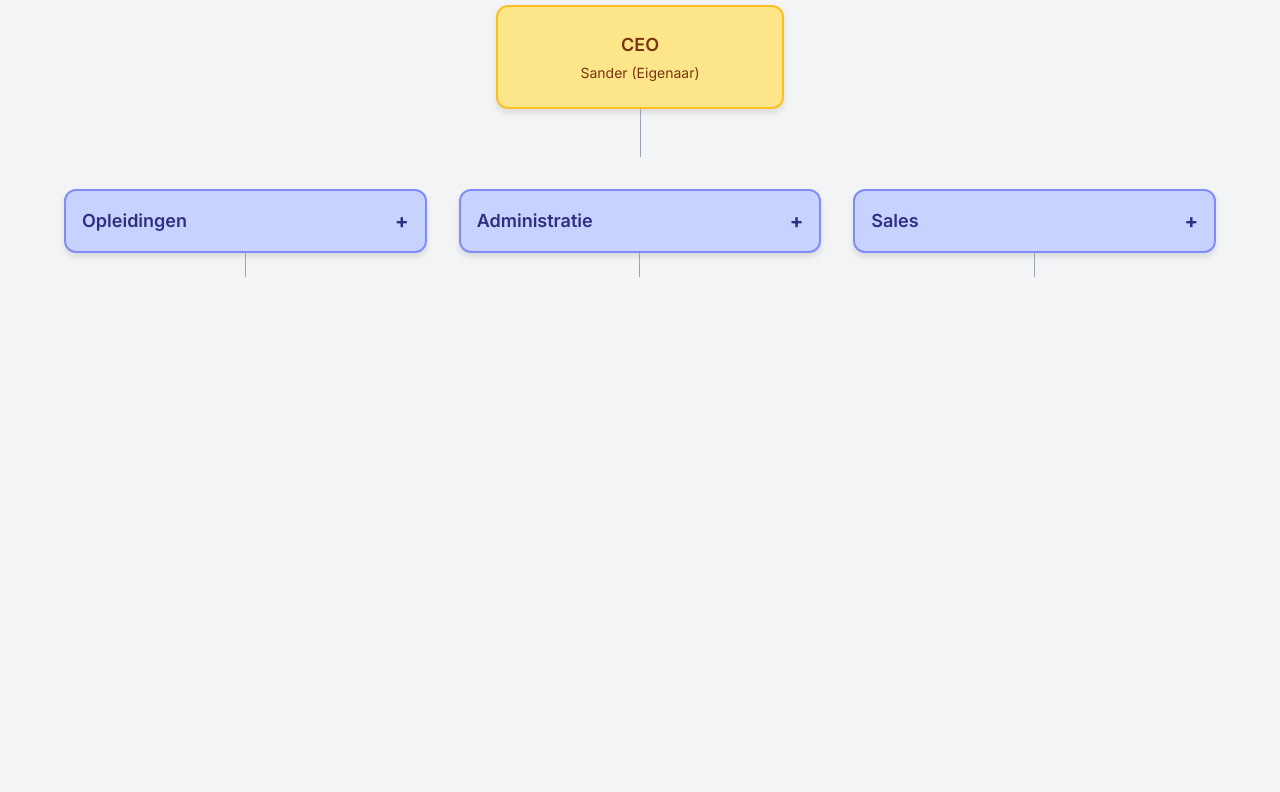
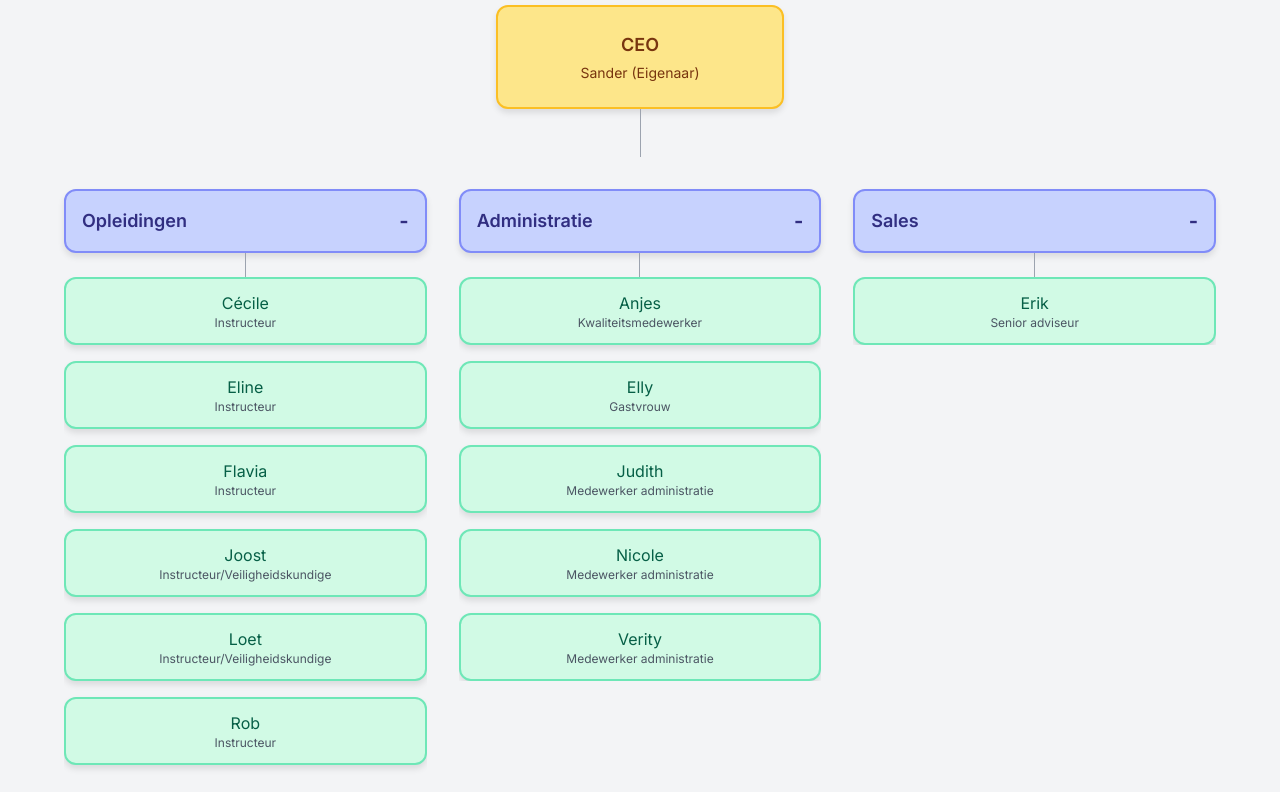
Before and after one commit to Djennis333/Organogram-First-Care, a plain HTML site: page Organogram.HTML in a window 1280 px wide. Shown: the part 139-931 px from the top of the page. Before the commit the page ends 800 px from the top, so only its background shows below. Drawn offline with nearby package versions, Linux system fonts and the light colour scheme.

Commit message:
Update Organogram.HTML

```diff
--- a/Organogram.HTML
+++ b/Organogram.HTML
@@ -171,6 +171,16 @@
                 toggleSpan.textContent = '-';
             }
         }
+
+        // Set initial state to open
+        document.addEventListener('DOMContentLoaded', () => {
+            document.getElementById('opleidingen-list').classList.add('open');
+            document.getElementById('opleidingen-toggle').textContent = '-';
+            document.getElementById('administratie-list').classList.add('open');
+            document.getElementById('administratie-toggle').textContent = '-';
+            document.getElementById('sales-list').classList.add('open');
+            document.getElementById('sales-toggle').textContent = '-';
+        });
     </script>
 
 </body>
```
